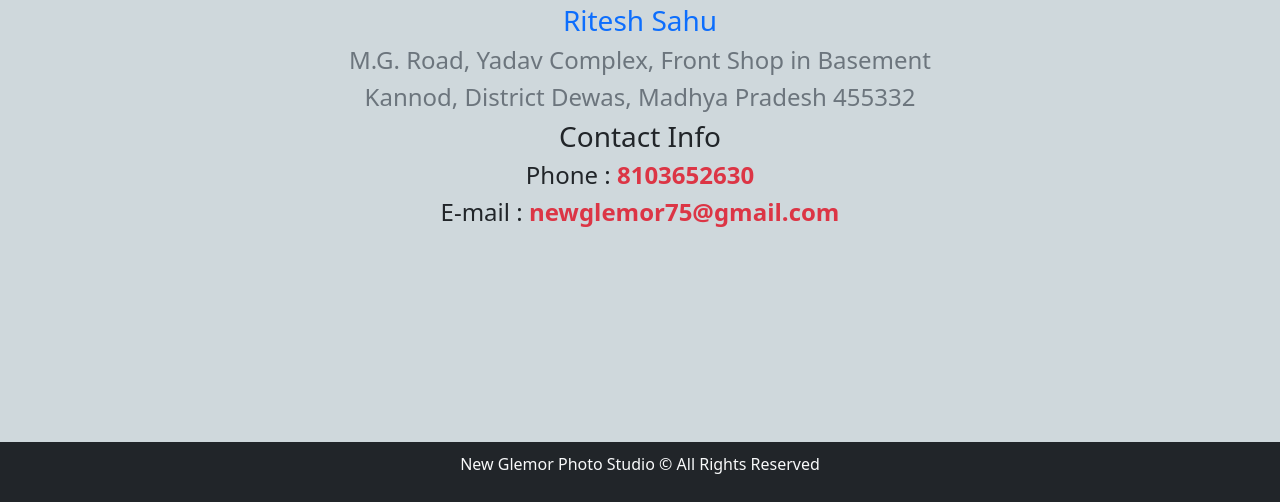
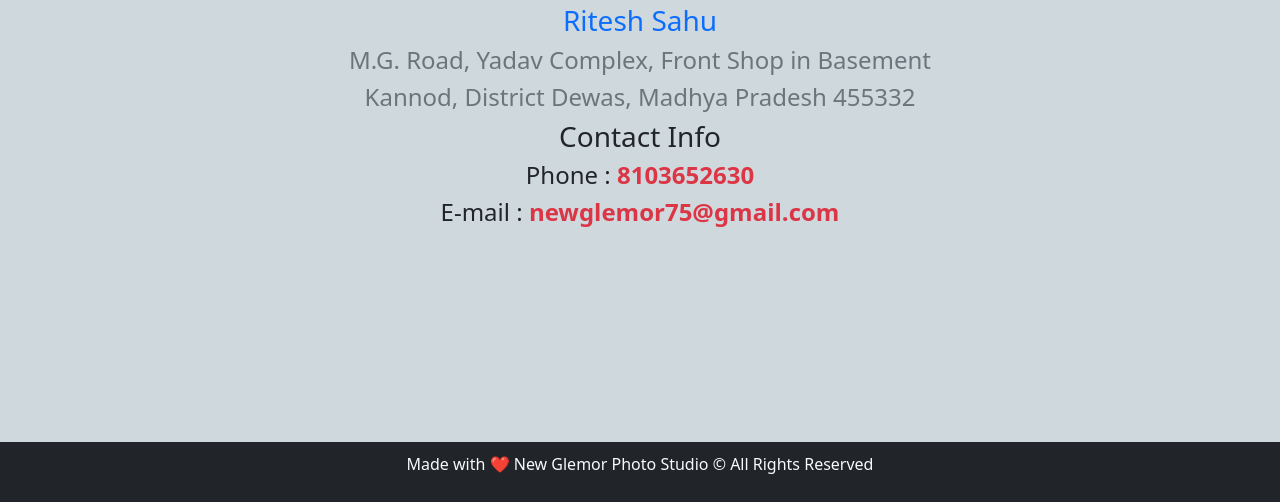
Before and after one commit to devrakeshvsv/template-website, a plain HTML site: page contact.html in a window 1280 px wide. Shown: the part 298-800 px from the top of the page. Drawn offline with nearby package versions, Linux system fonts and the light colour scheme.

Commit message:
Update contact.html

```diff
--- a/contact.html
+++ b/contact.html
@@ -37,7 +37,7 @@
 			<h4>E-mail : <strong class="text-danger">newglemor75@gmail.com</strong></h4>
 		</div>
 		<footer class="bg-dark text-light text-center footer">
-			<p>New Glemor Photo Studio &copy; All Rights Reserved</p>
+			<p>Made with ❤️ New Glemor Photo Studio &copy; All Rights Reserved</p>
 		</footer>
 	</body>
 </html>
```
